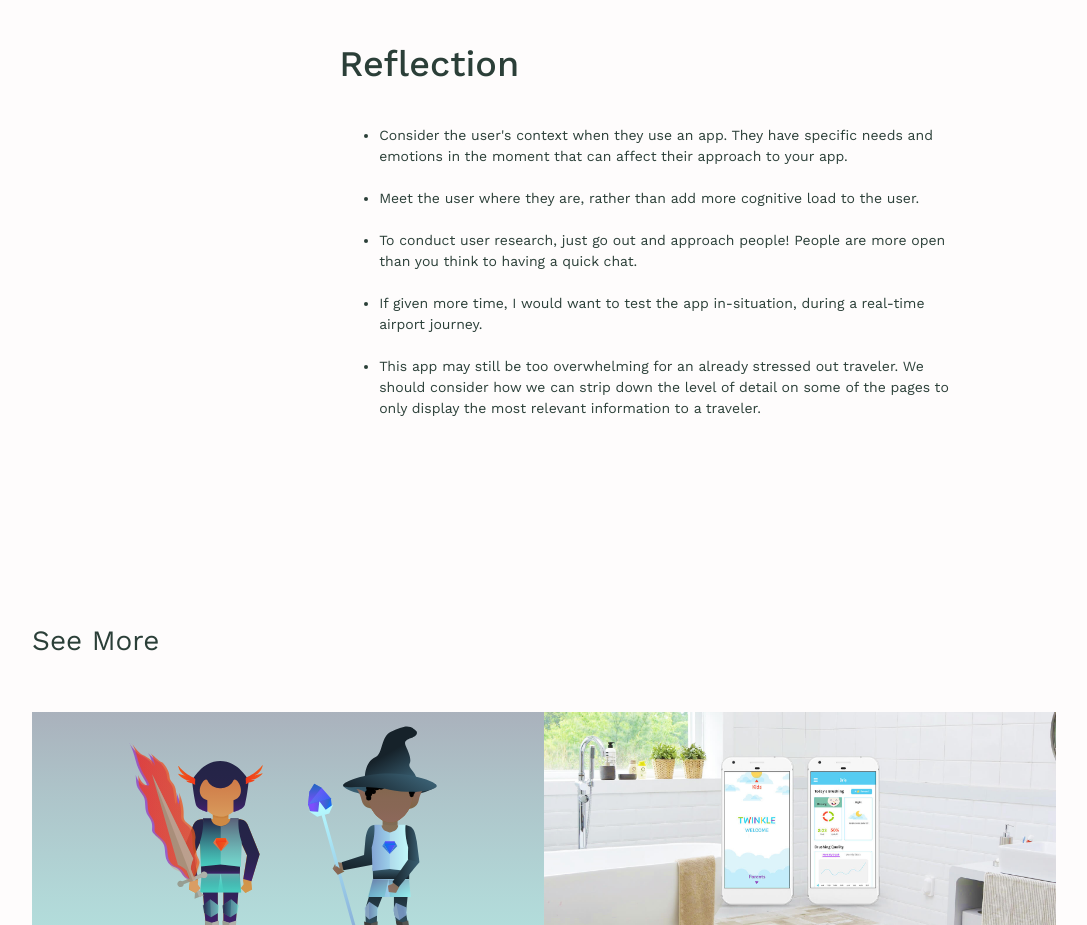
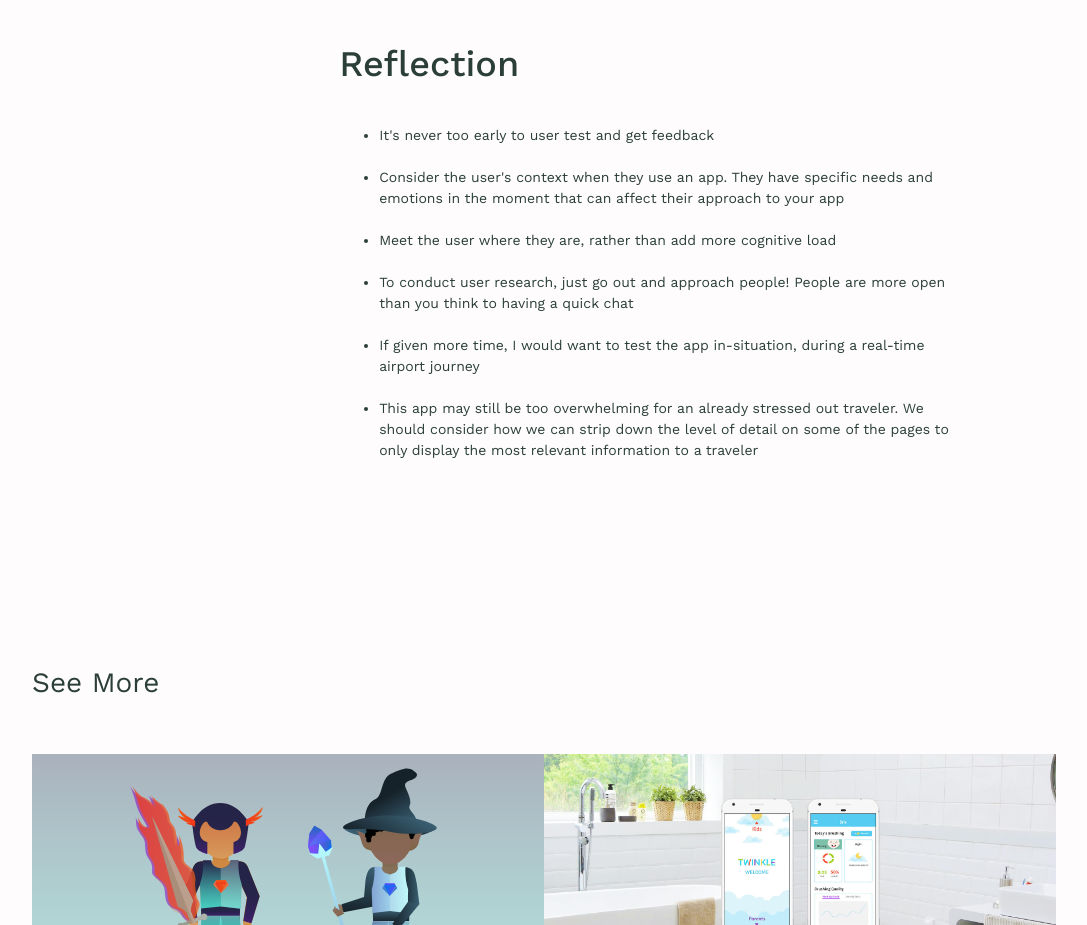
Before and after one commit to chloekng/portfolio, a plain HTML site: page wingit-writeup.html in a window 1280 px wide. Shown: the part 9260-10185 px from the top of the page, without its empty margins (96-1183 px from the left). Drawn offline with nearby package versions, Linux system fonts and the light colour scheme.

Commit message:
wingit-edit

```diff
--- a/wingit-writeup.html
+++ b/wingit-writeup.html
@@ -165,15 +165,17 @@
 				<div class="subheader">Reflection</div>
 				<div class="bodytext">
 					<ul>
-						<li>Consider the user's context when they use an app. They have specific needs and emotions in the moment that can affect their approach to your app.</li>
+						<li>It's never too early to user test and get feedback</li>
 						<br>
-						<li>Meet the user where they are, rather than add more cognitive load to the user.</li>
+						<li>Consider the user's context when they use an app. They have specific needs and emotions in the moment that can affect their approach to your app</li>
 						<br>
-						<li>To conduct user research, just go out and approach people! People are more open than you think to having a quick chat. </li>
+						<li>Meet the user where they are, rather than add more cognitive load</li>
 						<br>
-						<li>If given more time, I would want to test the app in-situation, during a real-time airport journey.</li>
+						<li>To conduct user research, just go out and approach people! People are more open than you think to having a quick chat</li>
 						<br>
-						<li>This app may still be too overwhelming for an already stressed out traveler. We should consider how we can strip down the level of detail on some of the pages to only display the most relevant information to a traveler.</li>
+						<li>If given more time, I would want to test the app in-situation, during a real-time airport journey</li>
+						<br>
+						<li>This app may still be too overwhelming for an already stressed out traveler. We should consider how we can strip down the level of detail on some of the pages to only display the most relevant information to a traveler</li>
 					</ul>
 				</div>
 			</div>
```
